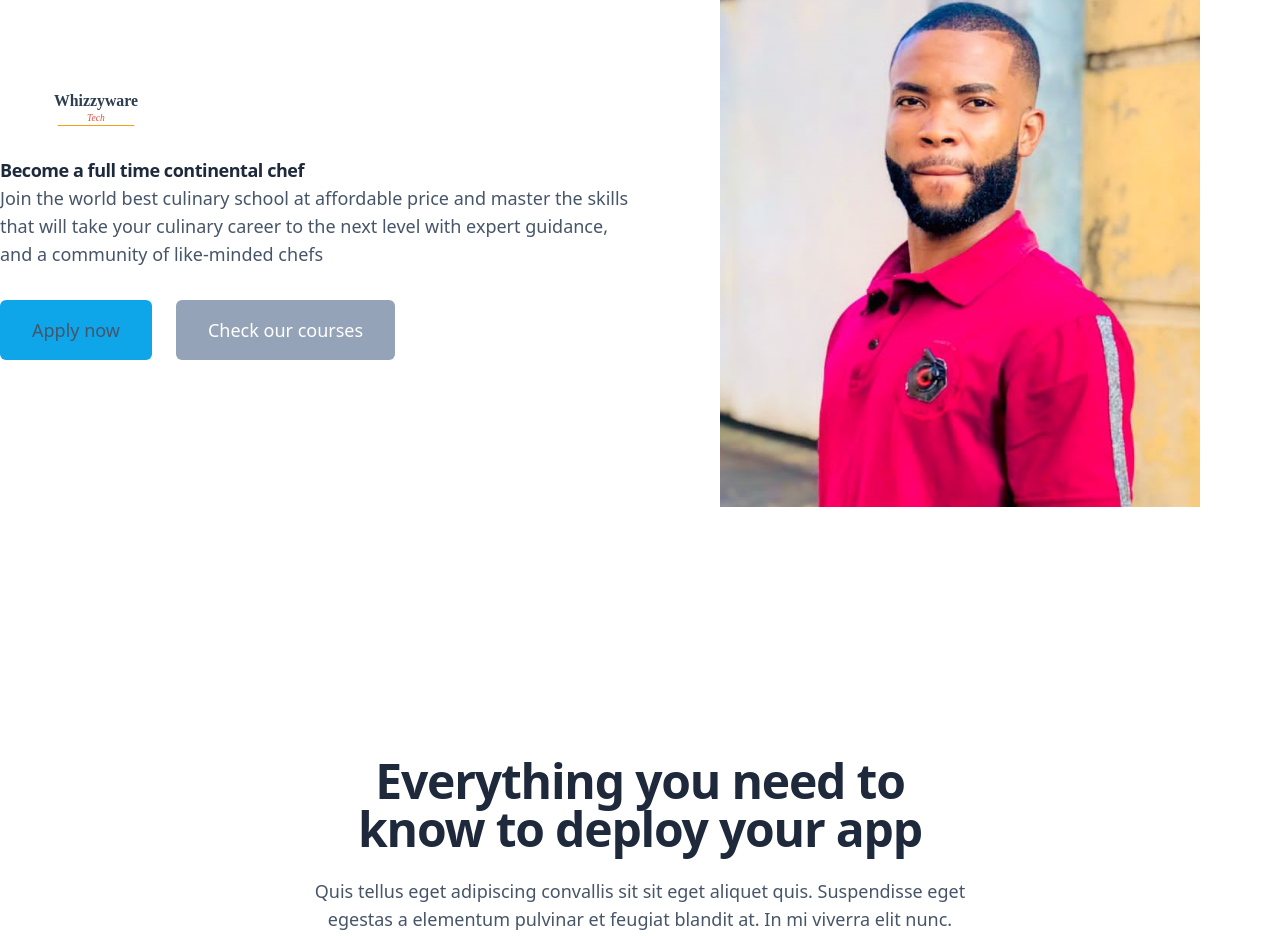
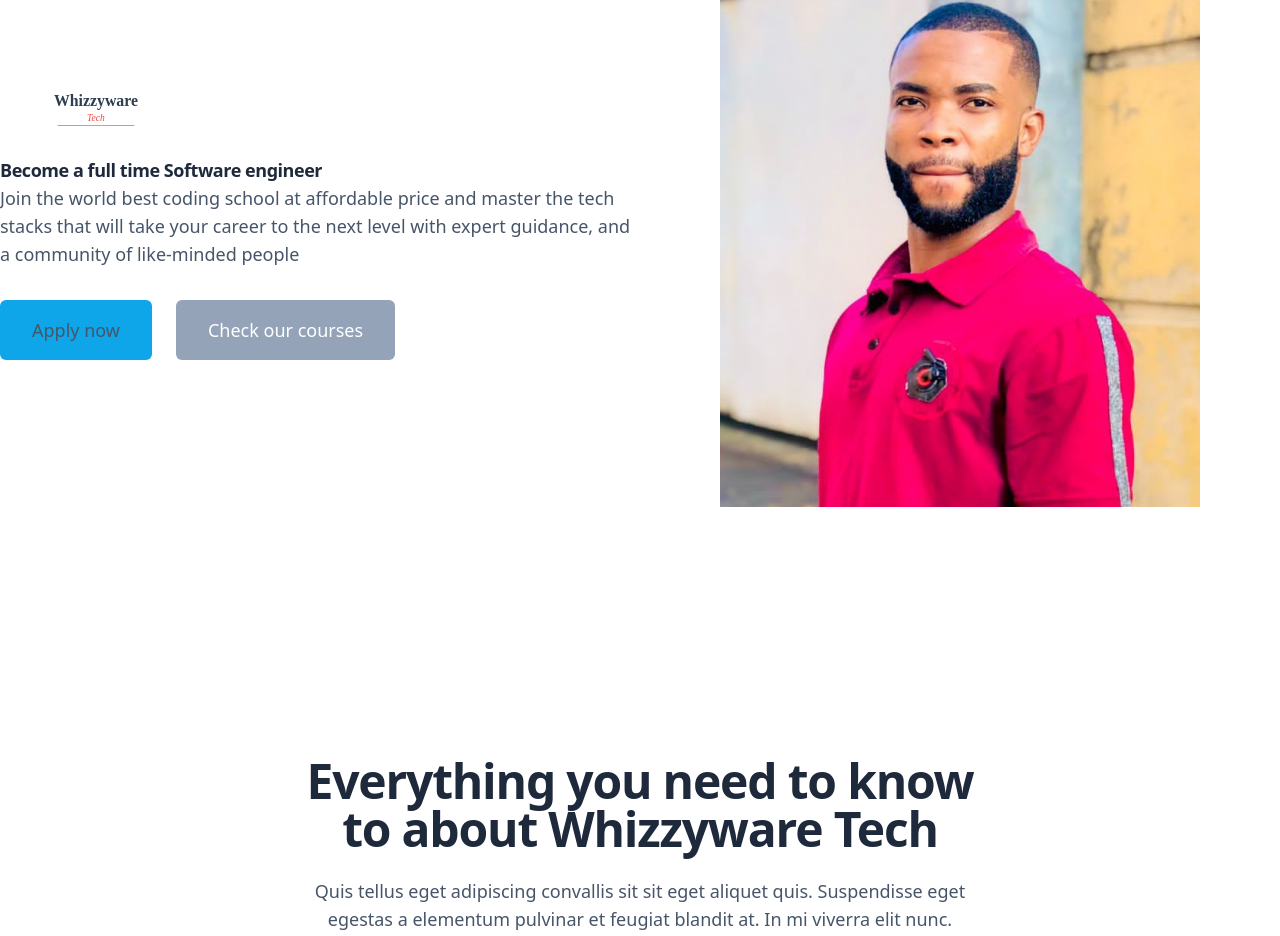
Before and after one commit to Whizzywar/Tailwind-sneak-peak, a plain HTML site: page index.html in a window 1280 px wide. Shown: the part 179-1115 px from the top of the page. Drawn offline with nearby package versions, Linux system fonts and the light colour scheme.

Commit message:
added task

```diff
--- a/index.html
+++ b/index.html
@@ -21,12 +21,12 @@
             <h1
               class="text-4xlmd-text-6xl font-bold text-slate-800 tracking-tight mb-p4"
             >
-              Become a full time continental chef
+              Become a full time Software engineer
             </h1>
             <p class="mb-8">
-              Join the world best culinary school at affordable price and master
-              the skills that will take your culinary career to the next level
-              with expert guidance, and a community of like-minded chefs
+              Join the world best coding school at affordable price and master
+              the tech stacks that will take your career to the next level with
+              expert guidance, and a community of like-minded people
             </p>
             <ul class="flex gap-6">
               <li
@@ -53,7 +53,7 @@
                 <h2
                   class="mt-2 text-4xl font-bold tracking-tight text-pretty text-slate-800 sm:text-5xl lg:text-balance"
                 >
-                  Everything you need to know to deploy your app
+                  Everything you need to know to about Whizzyware Tech
                 </h2>
                 <p class="mt-6">
                   Quis tellus eget adipiscing convallis sit sit eget aliquet
```
Also changed, not shown: tailwind.config.js (added).
